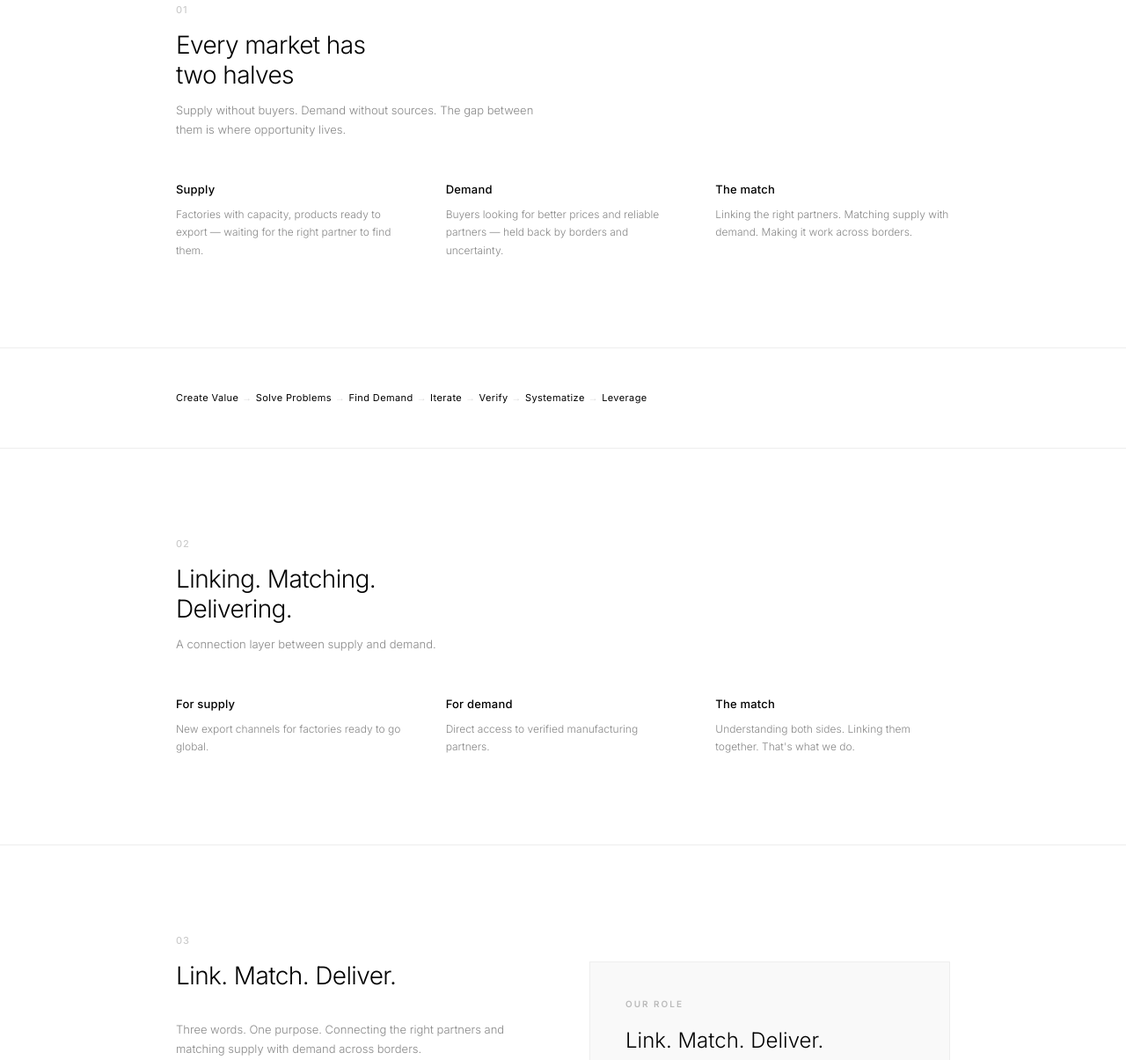
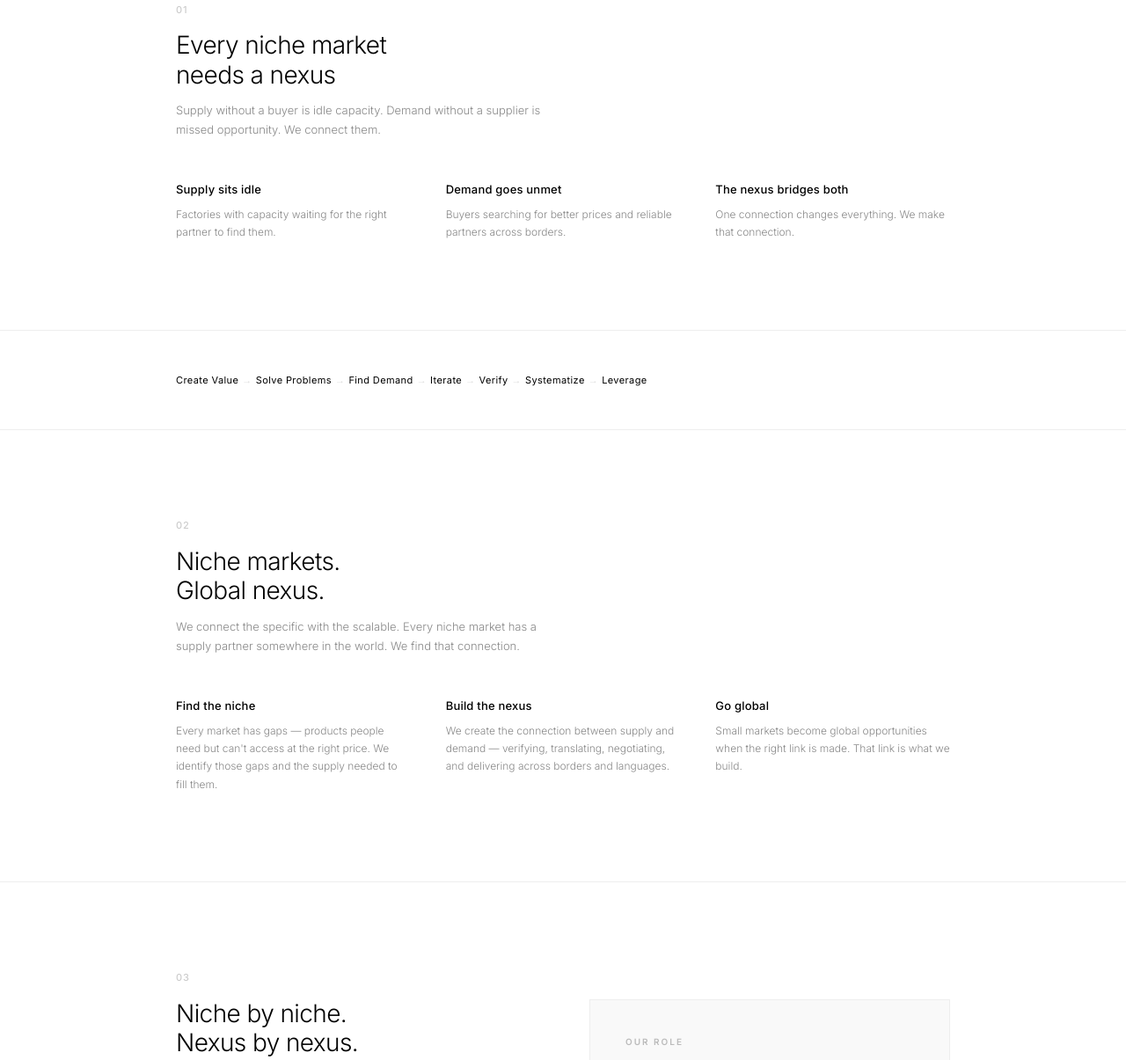
Before and after one commit to nichenexusglobal-blip/nichenexusglobal, a plain HTML site: page index.html in a window 1280 px wide. Shown: the part 530-1735 px from the top of the page at 88% size. Drawn offline with Linux system fonts and the light colour scheme.

Commit message:
site: niche + nexus as core brand message

```diff
--- a/index.html
+++ b/index.html
@@ -206,11 +206,11 @@
     <div class="wrap">
       <div class="hero-grid">
         <div>
-          <h1>Link. Match.<br>Deliver.</h1>
+          <h1>Niche → Nexus<br>→ Global</h1>
         </div>
         <div class="hero-right">
           <div class="mark"></div>
-          <p>We link supply with demand. Match factories with buyers. Deliver results.</p>
+          <p>A global nexus for niche markets. Connecting supply with demand across borders.</p>
           <a href="#about" class="btn">More</a>
         </div>
       </div>
@@ -221,20 +221,20 @@
   <section id="about">
     <div class="wrap">
       <div class="num">01</div>
-      <h2>Every market has<br>two halves</h2>
-      <p class="desc">Supply without buyers. Demand without sources. The gap between them is where opportunity lives.</p>
+      <h2>Every niche market<br>needs a nexus</h2>
+      <p class="desc">Supply without a buyer is idle capacity. Demand without a supplier is missed opportunity. We connect them.</p>
       <div class="grid3">
         <div class="item">
-          <h3>Supply</h3>
-          <p>Factories with capacity, products ready to export — waiting for the right partner to find them.</p>
+          <h3>Supply sits idle</h3>
+          <p>Factories with capacity waiting for the right partner to find them.</p>
         </div>
         <div class="item">
-          <h3>Demand</h3>
-          <p>Buyers looking for better prices and reliable partners — held back by borders and uncertainty.</p>
+          <h3>Demand goes unmet</h3>
+          <p>Buyers searching for better prices and reliable partners across borders.</p>
         </div>
         <div class="item">
-          <h3>The match</h3>
-          <p>Linking the right partners. Matching supply with demand. Making it work across borders.</p>
+          <h3>The nexus bridges both</h3>
+          <p>One connection changes everything. We make that connection.</p>
         </div>
       </div>
     </div>
@@ -259,20 +259,20 @@
   <section id="how">
     <div class="wrap">
       <div class="num">02</div>
-      <h2>Linking. Matching.<br>Delivering.</h2>
-      <p class="desc">A connection layer between supply and demand.</p>
+      <h2>Niche markets.<br>Global nexus.</h2>
+      <p class="desc">We connect the specific with the scalable. Every niche market has a supply partner somewhere in the world. We find that connection.</p>
       <div class="grid3">
         <div class="item">
-          <h3>For supply</h3>
-          <p>New export channels for factories ready to go global.</p>
+          <h3>Find the niche</h3>
+          <p>Every market has gaps — products people need but can't access at the right price. We identify those gaps and the supply needed to fill them.</p>
         </div>
         <div class="item">
-          <h3>For demand</h3>
-          <p>Direct access to verified manufacturing partners.</p>
+          <h3>Build the nexus</h3>
+          <p>We create the connection between supply and demand — verifying, translating, negotiating, and delivering across borders and languages.</p>
         </div>
         <div class="item">
-          <h3>The match</h3>
-          <p>Understanding both sides. Linking them together. That's what we do.</p>
+          <h3>Go global</h3>
+          <p>Small markets become global opportunities when the right link is made. That link is what we build.</p>
         </div>
       </div>
     </div>
@@ -284,14 +284,14 @@
       <div class="num">03</div>
       <div class="two-col">
         <div class="left">
-          <h2 style="margin-bottom: 32px;">Link. Match. Deliver.</h2>
-          <p style="font-size: 13px; color: #888; line-height: 1.7; max-width: 400px;">Three words. One purpose. Connecting the right partners and matching supply with demand across borders.</p>
+          <h2 style="margin-bottom: 32px;">Niche by niche.<br>Nexus by nexus.</h2>
+          <p style="font-size: 13px; color: #888; line-height: 1.7; max-width: 400px;">Every connection starts with one niche market and one supplier. We build the nexus. Then we do it again, for the next niche, the next connection.</p>
         </div>
         <div class="right">
           <div class="card">
             <div class="slug">Our role</div>
-            <div class="big">Link. Match. Deliver.</div>
-            <p style="font-size: 12px; color: #888; line-height: 1.7;">We link factories with buyers. Match supply with demand. Deliver results. Nothing more, nothing less.</p>
+            <div class="big">Niche → Nexus → Global</div>
+            <p style="font-size: 12px; color: #888; line-height: 1.7;">Find the niche. Build the nexus. Go global. That's the cycle. We repeat it for every market, every product, every connection.</p>
           </div>
         </div>
       </div>
```
